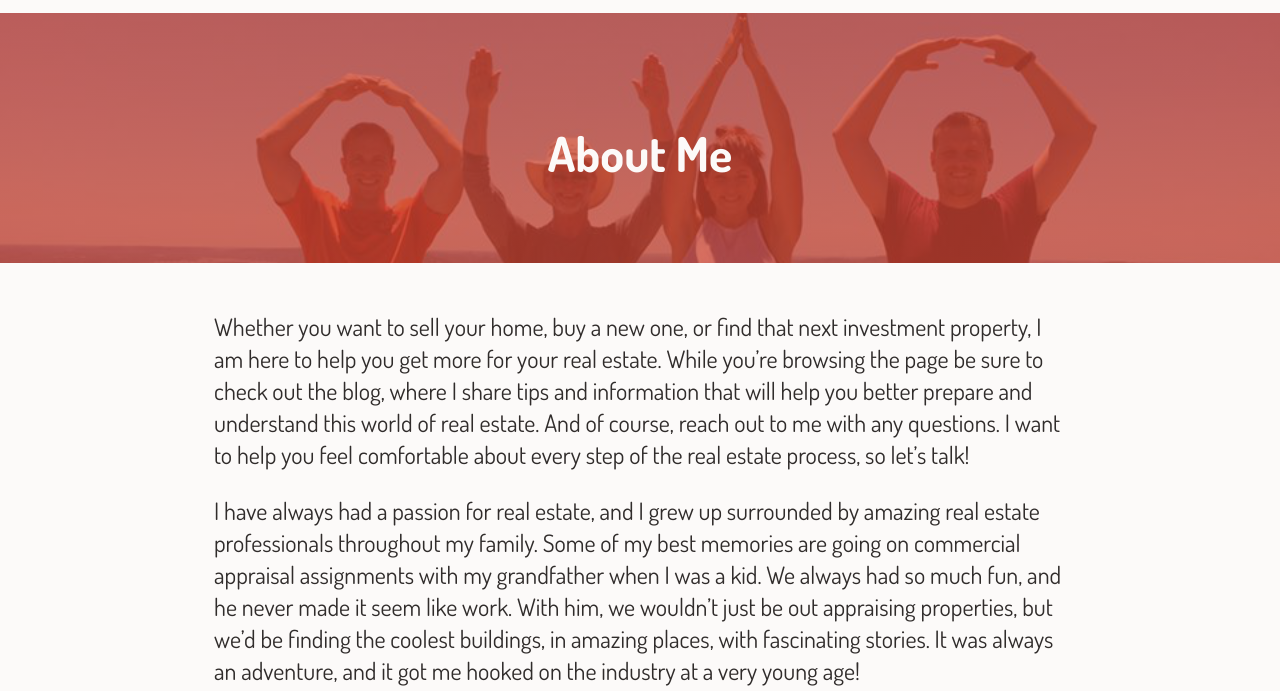
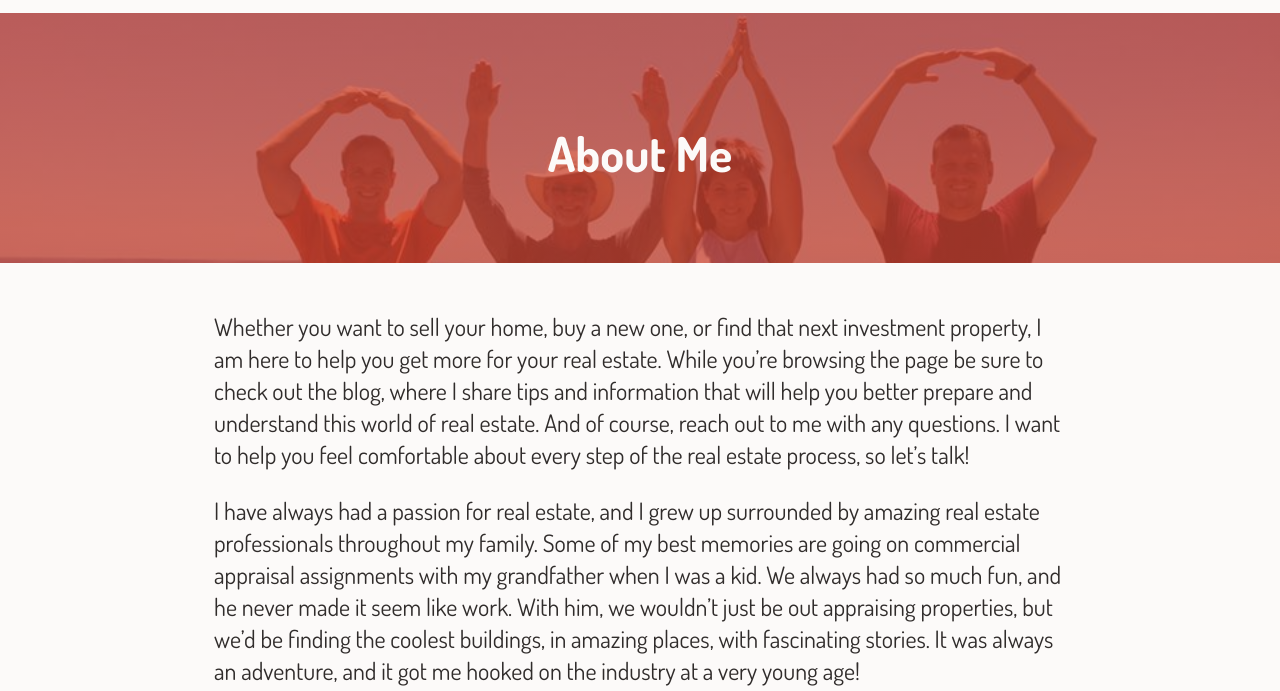
Before and after one commit to marthix/johnlestinajr, a plain HTML site: page about.html in a window 1280 px wide. Shown: the part 109-800 px from the top of the page. Drawn offline with Linux system fonts and the light colour scheme.

Commit message:
fix about me background image

```diff
--- a/css/main.scss
+++ b/css/main.scss
@@ -270,12 +270,12 @@ footer {
   height: 250px;
   background-color: $red;
   color: $white;
-  background: -webkit-gradient(linear, left top, left bottom, from(rgba(201, 65, 42, 0.75)), to(rgba(201, 65, 42, 0.75))), url('../assets/ohio.png');
-  background: -webkit-linear-gradient(rgba(201, 65, 42, 0.75), rgba(201, 65, 42, 0.75)), url('../assets/ohio.png');
-  background: -o-linear-gradient(rgba(201, 65, 42, 0.75), rgba(201, 65, 42, 0.75)), url('../assets/ohio.png');
-  background: linear-gradient(rgba(201, 65, 42, 0.75), rgba(201, 65, 42, 0.75)), url('../assets/ohio.png');
+  background: -webkit-gradient(linear, left top, left bottom, from(rgba(201, 65, 42, 0.75)), to(rgba(201, 65, 42, 0.75))), url('../assets/ohio.jpg');
+  background: -webkit-linear-gradient(rgba(201, 65, 42, 0.75), rgba(201, 65, 42, 0.75)), url('../assets/ohio.jpg');
+  background: -o-linear-gradient(rgba(201, 65, 42, 0.75), rgba(201, 65, 42, 0.75)), url('../assets/ohio.jpg');
+  background: linear-gradient(rgba(201, 65, 42, 0.75), rgba(201, 65, 42, 0.75)), url('../assets/ohio.jpg');
   background-size: cover;
-  background-position: center center;
+  background-position: right 50% top 30%;
 
   .about-heroBox {
     display: -webkit-box;
```
Also changed, not shown: css/main.css.
